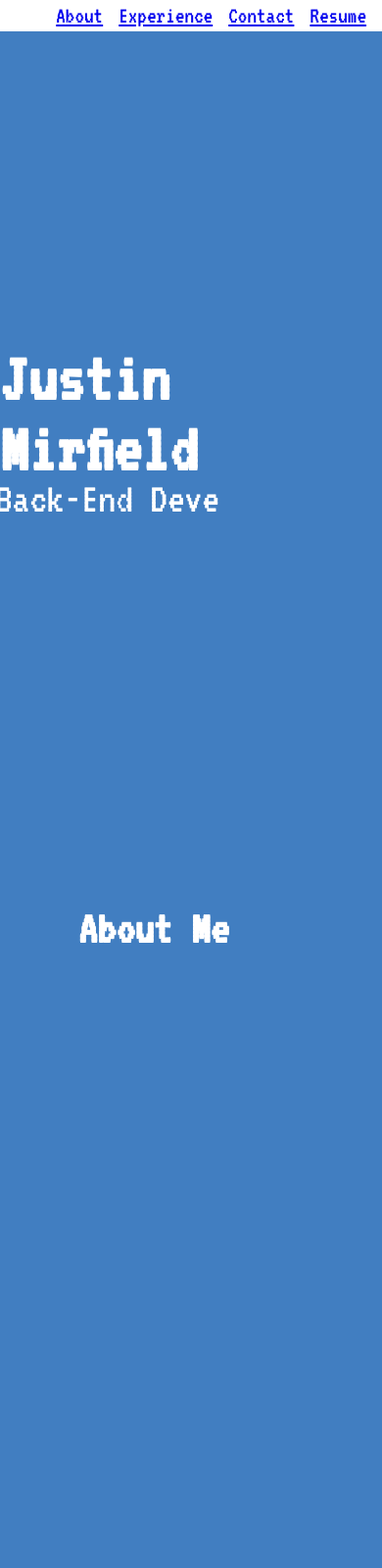
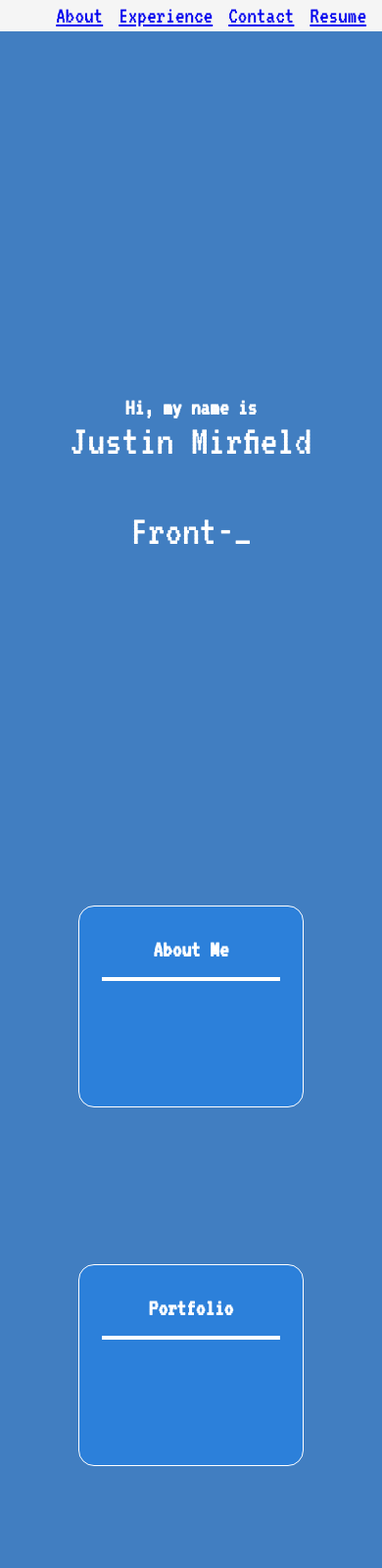
Before and after one commit to jmirfield/portfolio-site, a website built with webpack: page public/template.html in a window 390 px wide. Shown: the top 1600 px of the page at 98% size. Before the commit the page ends 972 px from the top, so only its background shows below. Built offline with nearby package versions, Linux system fonts and the light colour scheme.

Commit message:
Added site sections and better responsiveness

```diff
--- a/package.json
+++ b/package.json
@@ -16,10 +16,13 @@
   "devDependencies": {
     "@babel/core": "^7.17.10",
     "@babel/preset-env": "^7.17.10",
+    "autoprefixer": "^10.4.7",
     "babel-loader": "^8.2.5",
     "css-loader": "^6.7.1",
     "html-loader": "^3.1.0",
     "html-webpack-plugin": "^5.5.0",
+    "postcss": "^8.4.13",
+    "postcss-loader": "^6.2.1",
     "style-loader": "^3.3.1",
     "webpack": "^5.72.0",
     "webpack-cli": "^4.9.2",
--- a/public/template.html
+++ b/public/template.html
@@ -2,7 +2,8 @@
 <html>
 
 <head>
-    <meta charset="utf-8" />
+    <meta charset="utf-8">
+    <meta name="viewport" content="width=device-width, initial-scale=1, minimum-scale=1">
     <title>Justin Mirfield</title>
     <style>
         @import url('https://fonts.googleapis.com/css2?&family=VT323&display=swap');
@@ -12,17 +13,60 @@
 <body>
     <menu class="header">
         <a href="#about">About</a>
-        <a href="#">Experience</a>
-        <a href="#">Contact</a>
-        <a href="#">Resume</a>
+        <a href="#experience">Experience</a>
+        <a href="#contact">Contact</a>
+        <a href="/resume.pdf">Resume</a>
     </menu>
+    <svg class="up" style="display: none;" version="1.2" xmlns="http://www.w3.org/2000/svg" viewBox="0 0 524 527"
+        width="100" height="100">
+        <a href="#">
+            <g>
+                <path
+                    d="m259 92h12v12h12v18h18v18h18v12h12v18h18v18h18v12h12v18h18v30h-66v192h-138v-192h-66v-30h18v-18h18v-12h12v-18h18v-18h18v-12h12v-18h18v-18h18v-6z" />
+            </g>
+        </a>
+    </svg>
     <canvas id="home"></canvas>
     <div class="main">
+        <h2>Hi, my name is</h2>
         <h1>Justin Mirfield</h1>
     </div>
-    <div class="container" id="about">
-        <section>
+    <div class="container">
+        <section id="about">
             <h2>About Me</h2>
+            <div class="line"></div>
+            <section>
+                <section class="container__left"></section>
+                <section class="container__right"></section>
+            </section>
+        </section>
+    </div>
+    <div class="container">
+        <section id="experience">
+            <h2>Portfolio</h2>
+            <div class="line"></div>
+            <section>
+                <section class="container__left"></section>
+                <section class="container__right"></section>
+            </section>
+        </section>
+    </div>
+    <div class="container">
+        <section id="contact">
+            <section class="container__left">
+                <h2>Contact Me!</h2>
+                <div class="line"></div>
+                <form id="contact-form">
+                    <input placeholder="Your name"></input>
+                    <input placeholder="Your email"></input>
+                    <input placeholder="Subject"></input>
+                    <textarea placeholder="Write something here..."></textarea>
+                    <section>
+                        <button>Send Message</button>
+                    </section>
+                </form>
+            </section>
+            <section class="container__right"></section>
         </section>
     </div>
 </body>
--- a/src/headerEvents.js
+++ b/src/headerEvents.js
@@ -1,11 +1,15 @@
 const setHeaderEvents = () => {
     const header = document.querySelector('.header');
+    const upArrow = document.querySelector('.up');
 
     window.addEventListener('scroll', (e) => {
-        if(document.scrollingElement.scrollTop >= 160){
+        if (document.scrollingElement.scrollTop >= 160) {
             header.className = "header header-bye";
+            upArrow.setAttribute('class', "up up-enter");
+            upArrow.setAttribute('style', '')
         } else {
             header.className = "header";
+            upArrow.setAttribute('class', "up header-bye");
         }
     })
 }
--- a/src/mainCanvas.js
+++ b/src/mainCanvas.js
@@ -3,28 +3,25 @@ import './styles/mainCanvas.css'
 
 const mainCanvas = () => {
     const canvas = document.getElementById('home');
+    const ctx = canvas.getContext('2d');
     canvas.width = window.innerWidth;
     canvas.height = window.innerHeight;
 
     const TYPED_MESSAGES = [
-        "Full-Stack Developer",
+        "Software Engineer",
         "Front-End Developer",
         "Back-End Developer",
     ];
 
-    const typewriter = new Typewriter(TYPED_MESSAGES)
+    const typewriter = new Typewriter(TYPED_MESSAGES, canvas)
 
     const init = () => {
-        window.requestAnimationFrame(animate);
+        requestAnimationFrame(animate);
     }
 
     const animate = () => {
-        const ctx = canvas.getContext('2d');
         ctx.clearRect(0, 0, canvas.width, canvas.height);
-        ctx.fillText(typewriter.text, canvas.width/2-200, canvas.height/2+100);
-        ctx.font = '44px VT323';
-        ctx.fillStyle = 'white';
-        typewriter.next()
+        typewriter.draw()
         setTimeout(() => requestAnimationFrame(animate), 100)
     }
 
--- a/src/styles/global.css
+++ b/src/styles/global.css
@@ -5,22 +5,123 @@ html {
 html, body {
     width: 100%;
     height: 100%;
-    font-family: VT323, sans-serif;
     background-color: #417ec1;
     color: white;
+    scroll-behavior: smooth;
 }
 
 * {
     margin: 0;
     padding: 0;
     box-sizing: border-box;
+    font-family: VT323, sans-serif;
+}
+
+h1, h2 {
+    color: white;
+    z-index: 2;
+}
+
+h1 {
+    font-size: 4rem;
 }
 
 h2 {
+    margin-top: 2rem;
     font-size: 3rem;
 }
 
 .container {
     display: flex;
-    margin: 5rem 5rem;
 }
+
+.container>section {
+    display: flex;
+    flex-grow: 1;
+    justify-content: space-around;
+    align-items: center;
+    background-color: #2c80da;
+    margin: 5rem;
+    border-radius: 1rem;
+    border: solid 1px white;
+}
+
+.container__left, .container__right {
+    display: flex;
+    flex-direction: column;
+    padding: 2rem;
+}
+
+form {
+    display: flex;
+    flex-direction: column;
+}
+
+input, textarea {
+    margin-top: 2rem;
+    padding: .5rem;
+    border-radius: .25rem;
+    border: none;
+}
+
+textarea {
+    resize: vertical;
+}
+
+button {
+    margin-top: 2rem;
+    padding: 1rem;
+    width: 10rem;
+    border-radius: 1rem;
+    font-size: 24px;
+    color: #2c80da;
+}
+
+.line {
+    margin-top: 1rem;
+    height: 2px;
+    border: solid 2px white;
+    width: 80%;
+}
+
+#about {
+    flex-direction: column;
+}
+
+#experience {
+    flex-direction: column;
+}
+
+#experience > h2 {
+    margin-top: 2rem;
+}
+
+@media screen and (max-width: 768px) {
+    h1 {
+        font-size: 44px;
+        font-weight: 300;
+    }
+
+    h2 {
+        font-size: 24px;
+    }
+    #contact {
+        flex-direction: column;
+    }
+}
+
+@media screen and (min-width: 768px) {
+    h1 {
+        font-size: 76px;
+        font-weight: 500;
+    }
+
+    input, textarea {
+        width: 30rem;
+        font-size: 24px;
+    }
+
+    .container {
+        margin: 5rem;
+    }
+}
--- a/src/styles/mainCanvas.css
+++ b/src/styles/mainCanvas.css
@@ -12,53 +12,85 @@
     position: fixed;
     left: 0;
     right: 0;
-    background-color: white;
+    background-color: whitesmoke;
+    z-index: 2;
+    animation: slidein .5s;
     height: 2rem;
     font-size: 1.5rem;
+
+}
+
+.header>a {
+    margin-right: 1rem;
+}
+
+.header-bye {
+    animation: slideout .5s;
+    transform: translateY(-10rem);
+}
+
+.up, svg a {
+    position: fixed;
+    right: 20px;
+    top: 40px;
     z-index: 2;
+    fill: white;
+}
+
+.up>a:hover {
+    animation: bounce 1s infinite;
+}
+
+
+.up-enter {
     animation: slidein .5s;
+}
+
+.main {
+    display: flex;
+    flex-direction: column;
+    align-items: center;
+    justify-content: center;
+    height: 100%;
 }
 
 @keyframes slidein {
     from {
         transform: translateY(-10rem);
     }
+
     to {
         transform: translateY(0);
     }
 }
 
-.header-bye {
-    animation: slideout 3s;
-    transform: translateY(-10rem);
-}
 
 @keyframes slideout {
     from {
         transform: translateY(0);
     }
+
     to {
         transform: translateY(-10rem);
     }
 }
 
-.header>a {
-    margin-right: 1rem;
+@keyframes bounce {
+    from {
+        transform: translateY(0);
+    }
+
+    50% {
+        transform: translateY(-5rem);
+    }
+
+    to {
+        transform: translateY(0);
+    }
 }
 
-.main {
-    display: flex;
-    align-items: center;
-    justify-content: center;
-    height: 100%;
+@media screen and (max-width: 768px) {
+    .up {
+        display: none;
+    }
 }
-
-.main>h1 {
-    color: white;
-    font-size: 72px;
-    z-index: 2;
-}
-
-#about {
-
-}
--- a/src/typewriter.js
+++ b/src/typewriter.js
@@ -3,37 +3,74 @@ class Typewriter {
     #position;
     #index;
     #text;
-    #typeAnimation;
-
-    constructor(messages) {
+    #stage;
+    #delay;
+    #canvas;
+    constructor(messages, canvas) {
         this.#messages = messages;
         this.#text = "";
         this.#index = 0;
         this.#position = 0;
-        this.#typeAnimation = 0;
+        this.#stage = 0;
+        this.#delay = 0;
+        this.#canvas = canvas;
     }
 
-    next() {
+    #next() {
+        switch (this.#stage) {
+            //Start typing
+            case (0): {
                 if (this.#text.length !== this.#messages[this.#index].length) {
                     this.#text += this.#messages[this.#index][this.#position];
                     this.#position++;
-        } else if (this.#index < this.#messages.length - 1) {
-            this.#text = "";
+                } else {
+                    this.#stage++
+                }
+                break;
+            }
+            //Wait a few seconds
+            case (1): {
+                if (this.#delay < 15) {
+                    this.#delay++;
+                } else {
+                    this.#stage++;
+                    this.#delay = 0;
+                }
+                break;
+            }
+            //Start deleting and move to next word or restart loop
+            case (2): {
+                if (this.#text.length > 0) {
+                    this.#text = this.#text.slice(0, -1);
+                } else if (this.#text.length === 0 && this.#index < this.#messages.length - 1) {
+                    this.#index++;
                     this.#position = 0;
-            this.#index++;
+                    this.#stage = 0;
                 } else {
-            this.#text = "";
+                    this.#index = 0;
                     this.#position = 0;
-            this.#index = 0;
+                    this.#stage = 0;
                 }
-        this.#typeAnimation++;
+                break;
+            }
+        }
     }
 
     get text() {
-        if (this.#typeAnimation > 5 && this.#typeAnimation < 10) {
-            return this.#text + "_"
-        } else if (this.#typeAnimation >= 10) this.#typeAnimation = 0;
-        return this.#text;
+        if (this.#delay % 5 !== 0) {
+            return this.#text + " "
+        }
+        return this.#text + "_";
+    }
+
+    draw() {
+        const ctx = this.#canvas.getContext('2d');
+        ctx.fillText(this.text, this.#canvas.width / 2, this.#canvas.height / 2 + 120);
+        ctx.textBaseline = 'middle';
+        ctx.textAlign = 'center';
+        ctx.font = '44px VT323';
+        ctx.fillStyle = 'white';
+        this.#next()
     }
 
 }
--- a/webpack.common.js
+++ b/webpack.common.js
@@ -19,6 +19,11 @@ module.exports = {
                 test: /\.css$/i,
                 use: ["style-loader", "css-loader"],
             },
+            {
+                test: /\.(png|svg|jpg|jpeg|gif)$/i,
+                type: 'asset/resource',
+            },
+
         ]
     },
     resolve: {
```
Also changed, not shown: public/up.svg (added), 1 other file. Lines whose indentation alone changed are shown as unchanged.
